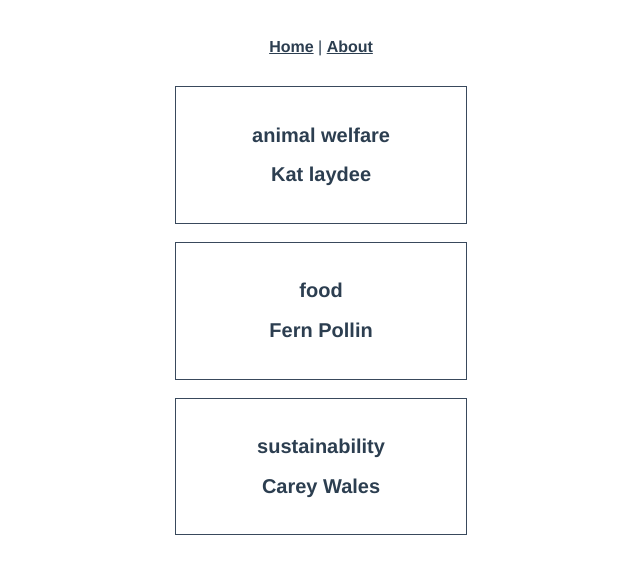
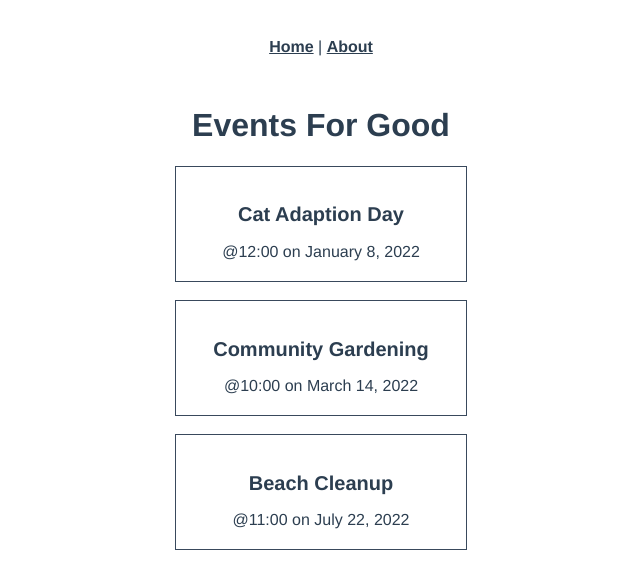
Before and after one commit to PhoopPeep/331-lab02-intro-to-vite, a Vue app in the folder 331-intro-to-vite/: page / in a window 1280 px wide. Shown: the top 574 px of the page, without its empty margins (319-959 px from the left). Built offline with nearby package versions, Linux system fonts and the light colour scheme.

Commit message:
title for HomeView
when move to about page, we will not see the header again.

```diff
--- a/331-intro-to-vite/src/App.vue
+++ b/331-intro-to-vite/src/App.vue
@@ -12,7 +12,6 @@
       </nav>
     </div>
   </header>
-
   <RouterView />
 </div>
 </template>
--- a/331-intro-to-vite/src/views/HomeView.vue
+++ b/331-intro-to-vite/src/views/HomeView.vue
@@ -43,7 +43,9 @@
 
 <template>
   <div class="events">
-    <CategoryOrganizer v-for="event in events" key="event.id" :event="event" />
+    <h1>Events For Good</h1>
+    <!-- new element -->
+    <EventCard v-for="event in events" key="event.id" :event="event" />
   </div>
 </template>
 
```
